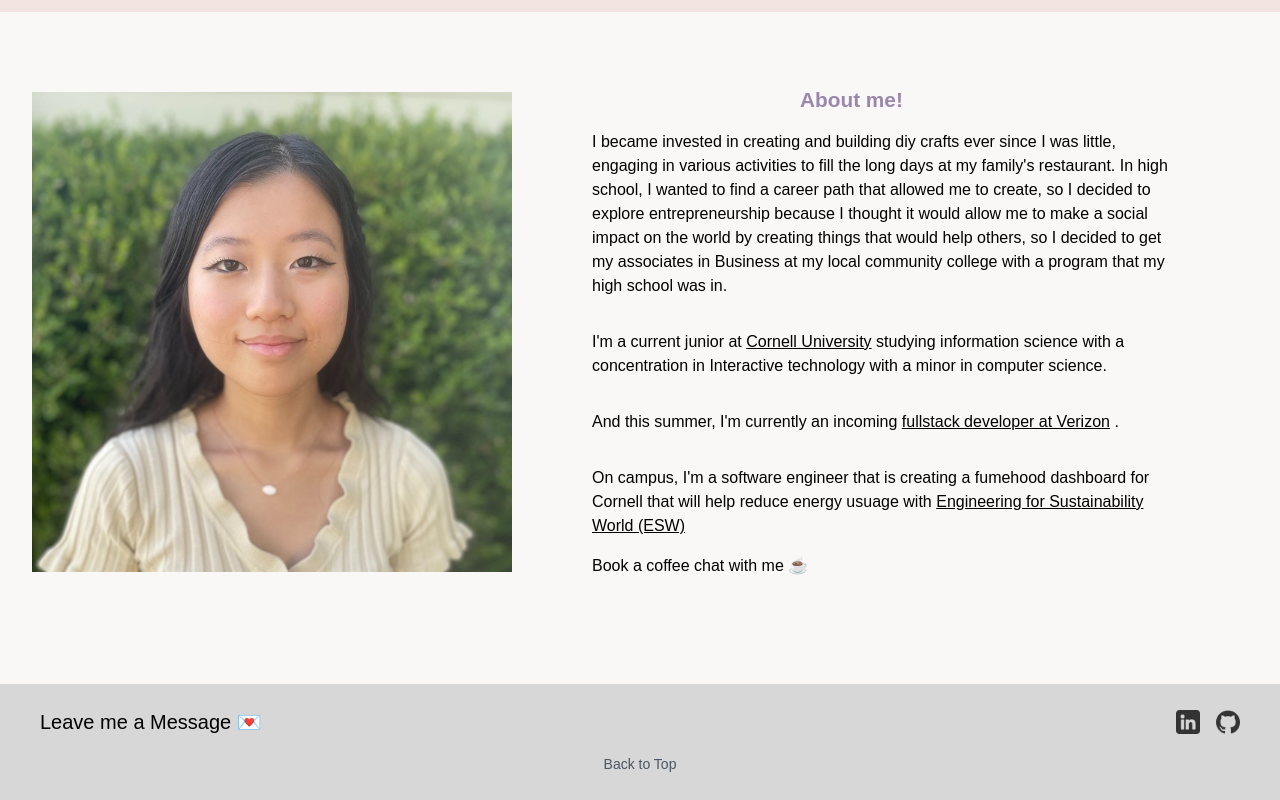
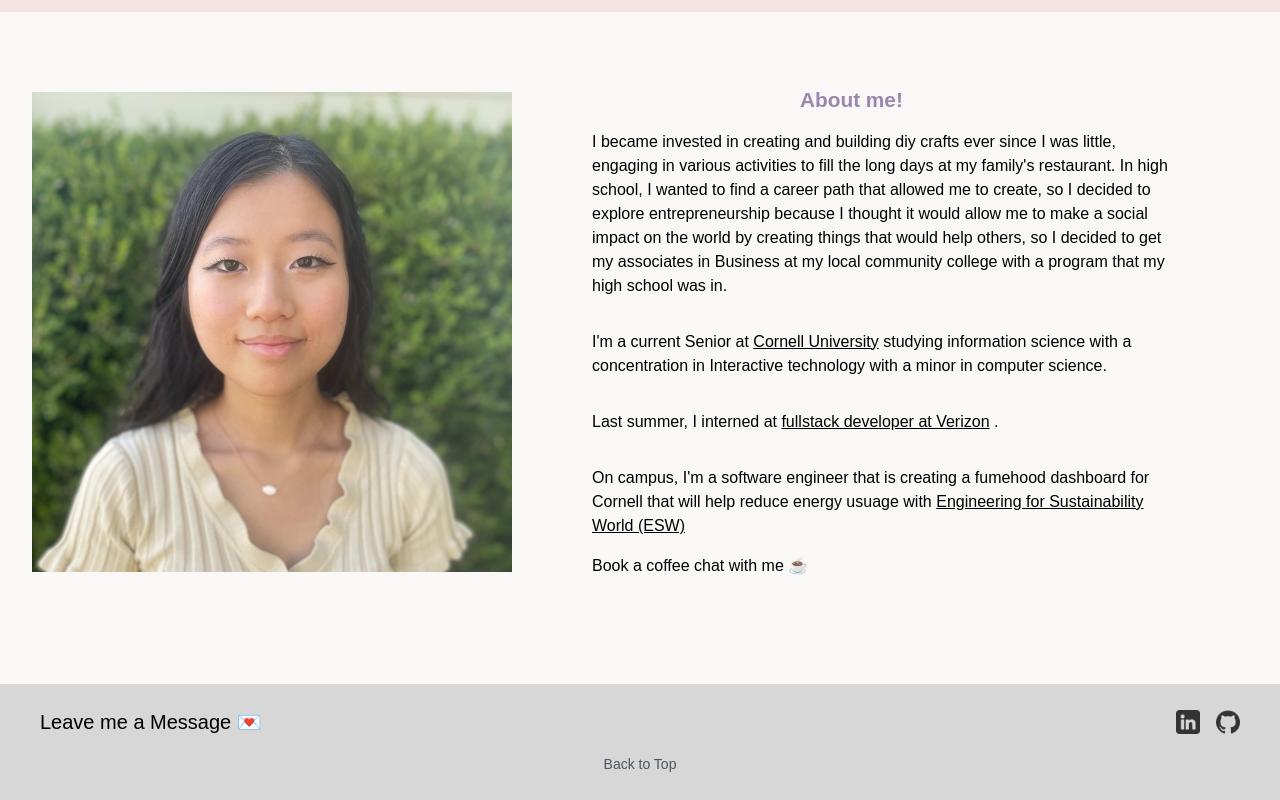
Before and after one commit to mchen892/mchen892.github.io, a Next.js app: page / in a window 1280 px wide. Shown: the part 1460-2260 px from the top of the page. Built offline with nearby package versions, Linux system fonts and the light colour scheme.

Commit message:
updated about me

```diff
--- a/src/pages/index.js
+++ b/src/pages/index.js
@@ -164,7 +164,7 @@ export default function Home() {
                   high school was in.
                 </p>
                 <p className="about-me-text">
-                  I&apos;m a current junior at{" "}
+                  I&apos;m a current Senior at{" "}
                   <Link href="https://infosci.cornell.edu/" target="_blank">
                     <span style={{ textDecoration: "underline" }}>
                       Cornell University
@@ -174,7 +174,7 @@ export default function Home() {
                   Interactive technology with a minor in computer science.
                 </p>
                 <p className="about-me-text">
-                  And this summer, I&apos;m currently an incoming{" "}
+                  Last summer, I interned at {" "}
                   <Link
                     href="https://www.verizon.com/fullstack"
                     target="_blank"
@@ -182,8 +182,7 @@ export default function Home() {
                     <span style={{ textDecoration: "underline" }}>
                       fullstack developer at Verizon
                     </span>{" "}
-                  </Link>
-                  .
+                  </Link>.
                 </p>
                 <p className="about-me-text">
                   On campus, I&apos;m a software engineer that is creating a
```
